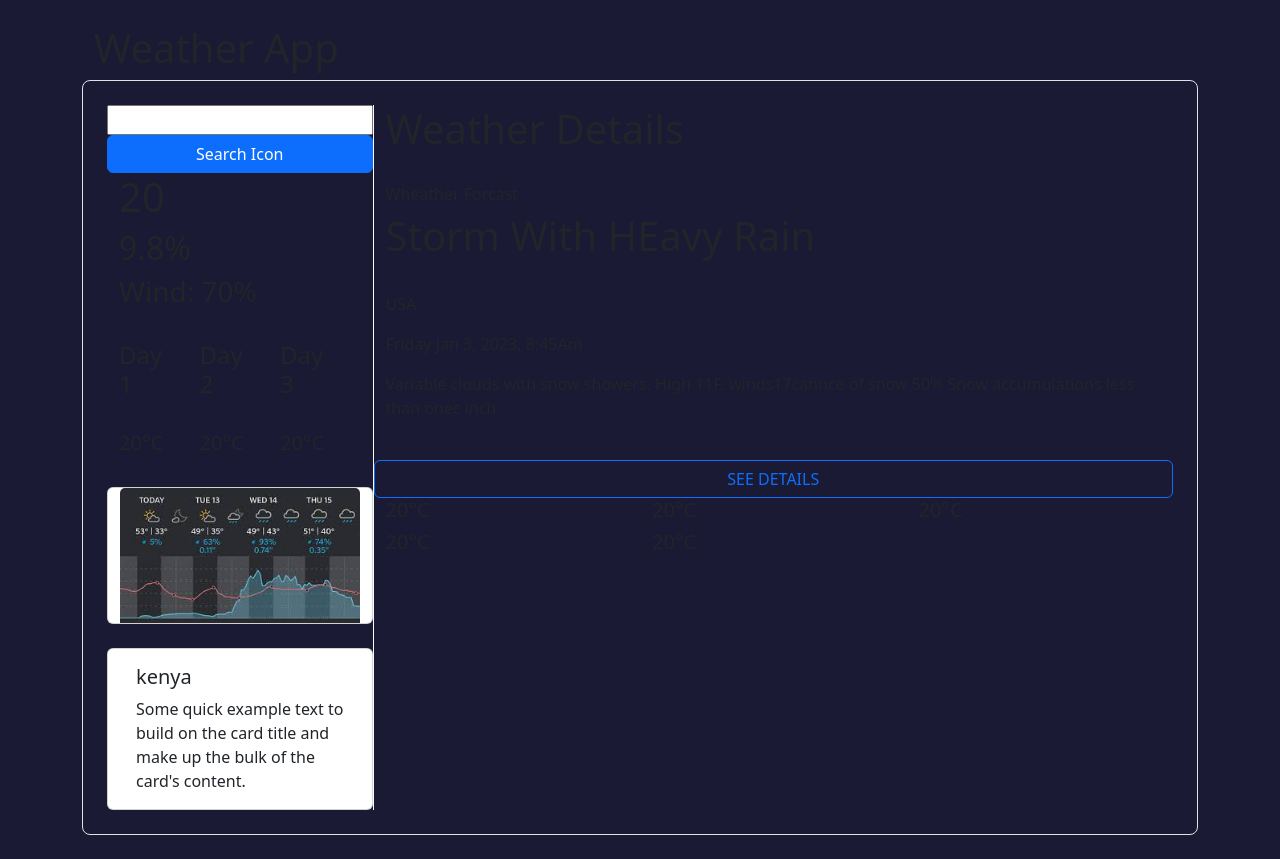
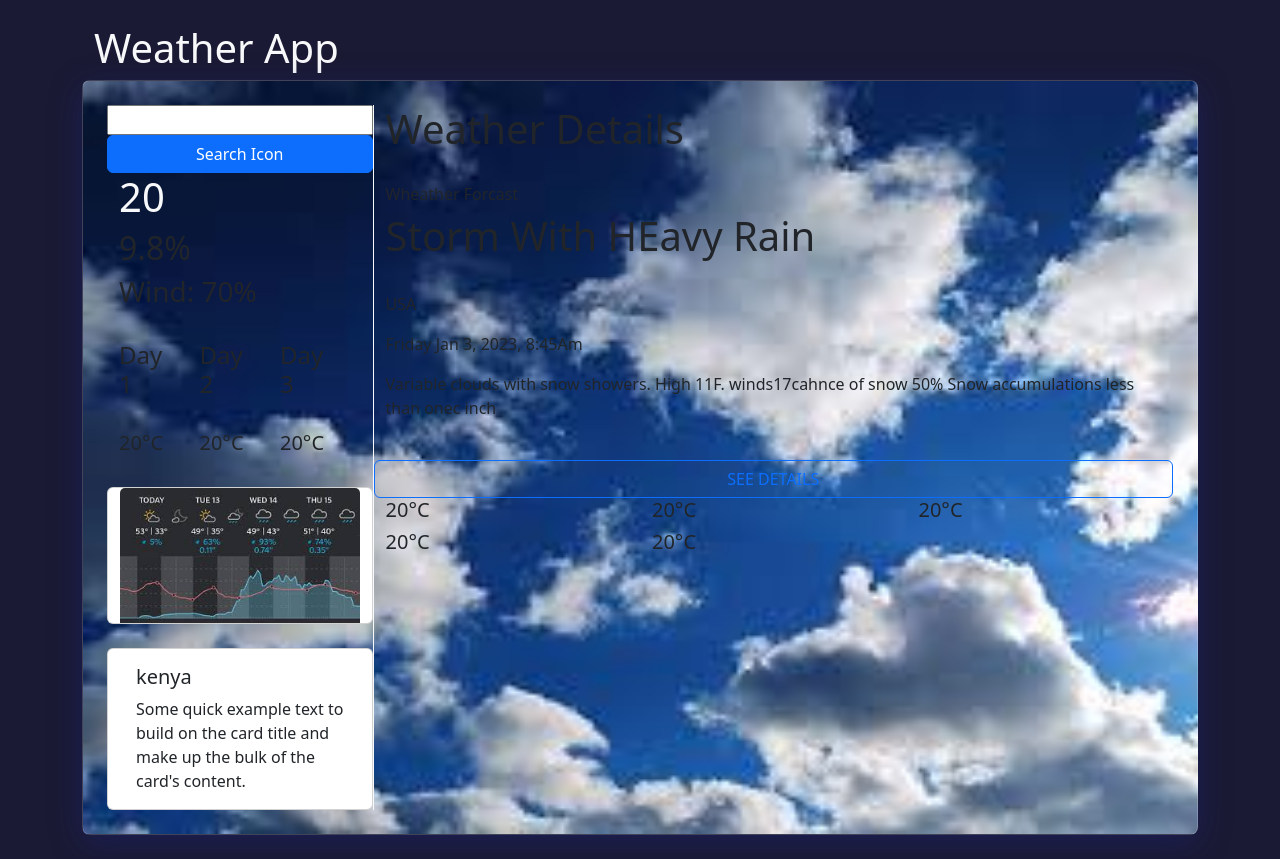
Before and after one commit to Beeootle/Weather_App, a plain HTML site: page index.html in a window 1280 px wide. Drawn offline with nearby package versions, Linux system fonts and the light colour scheme.

Commit message:
New updates

```diff
--- a/assets/css/styles.css
+++ b/assets/css/styles.css
@@ -1,6 +1,18 @@
 :root {
-    --bg-color: #1a1a34;
+  --bg-color: #1a1a34;
 }
 .body {
-    background: var(--bg-color);
+  background: var(--bg-color);
 }
+
+.glass {
+  background: rgba(255, 255, 255, 0);
+  box-shadow: 0 8px 32px 0 rgba(31, 38, 135, 0.37);
+  backdrop-filter: blur(16.5px);
+  -webkit-backdrop-filter: blur(16.5px);
+  border-radius: 10px;
+  border: 1px solid rgba(255, 255, 255, 0.18);
+  background-repeat: no-repeat;
+  background-size: cover;
+  background-position: fixed;
+}
--- a/index.html
+++ b/index.html
@@ -19,10 +19,10 @@
     ></script>
     <title>Weather App</title>
   </head>
-  <body class="body" style="background: #1a1a34;">
+  <body class="body">
     <div class="container p-4">
-        <h1 class="h1">Weather App</h1>
-      <div class="row border rounded-3 p-4" id="weather-app">
+        <h1 class="h1 text-light">Weather App</h1>
+      <div class="row rounded-3 p-4 glass" style="background-image: url('assets/images/Untitled.jpeg');" id="weather-app">
         <div class="col-3 border-end border-light side-container" id="div-1">
           <div class="row">
             <input type="text" class="form-input" />
@@ -30,7 +30,7 @@
           </div>
           <div class="row">
             <div id="weather-data">
-              <h1 class="h1">20</h1>
+              <h1 class="h1 text-light">20</h1>
               <h2 class="h2">9.8%</h2>
               <h3 class="h3">Wind: 70%</h3>
             </div>
```
